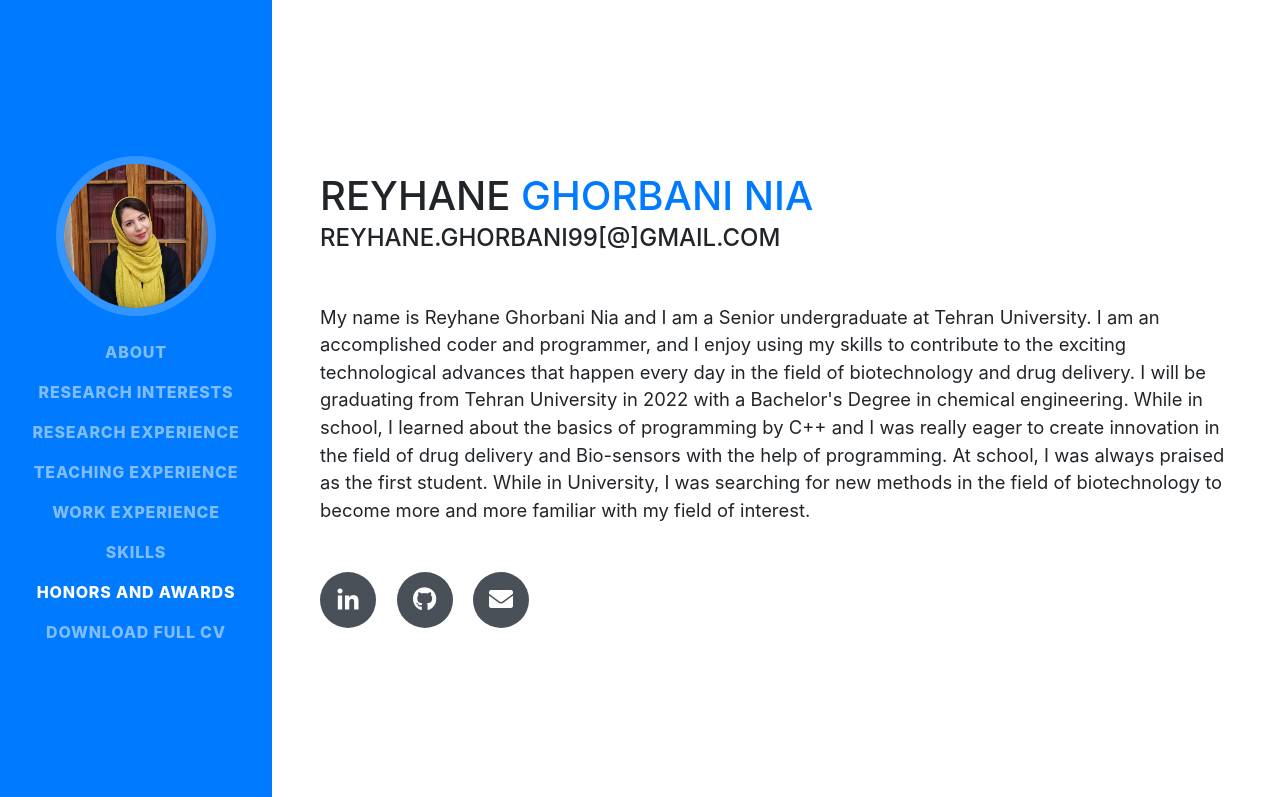
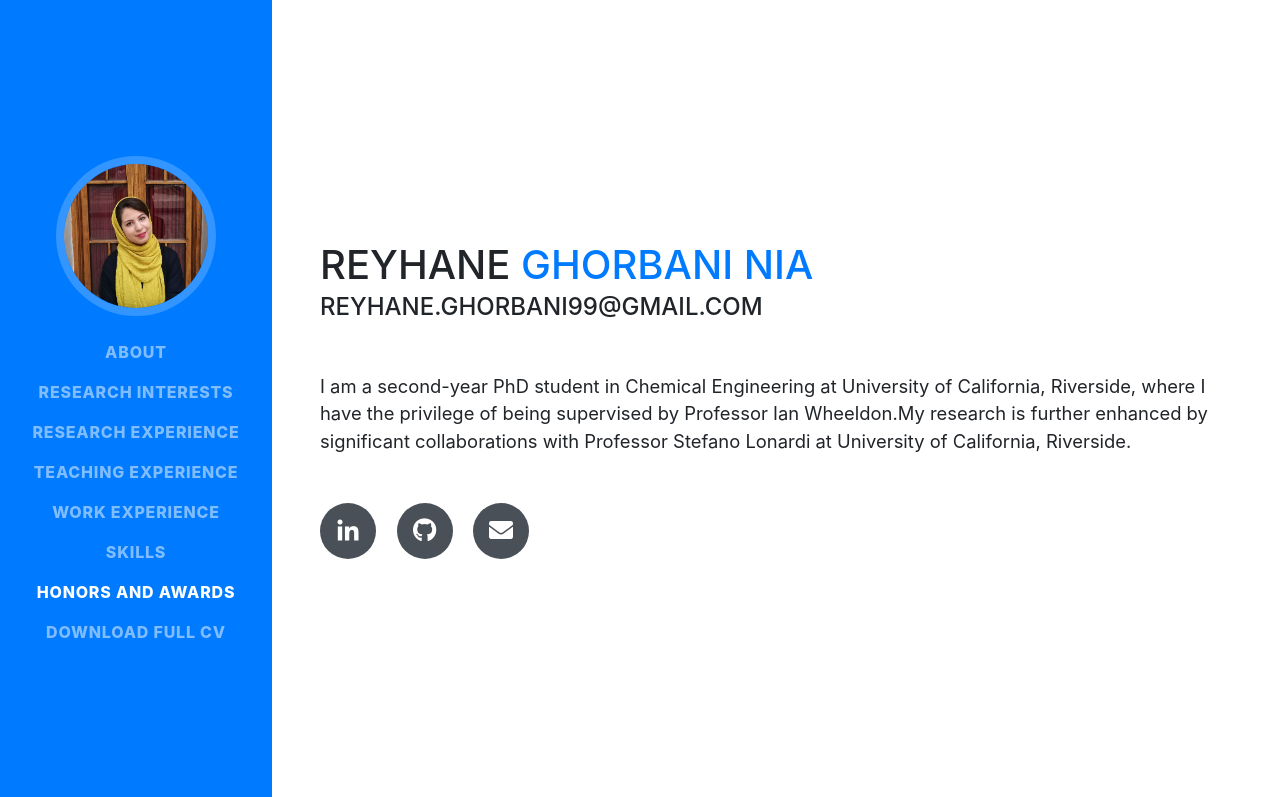
Before and after one commit to reyghorbani/reyghorbani.github.io, a website with bundled scripts: page index.html in a window 1280 px wide. Shown: the top 797 px of the page. Built offline with nearby package versions, Linux system fonts and the light colour scheme; a web font is replaced by a local one.

Commit message:
Update index.html

```diff
--- a/index.html
+++ b/index.html
@@ -75,20 +75,10 @@
           <h1 class="mb-0">Reyhane
             <span class="text-primary">Ghorbani Nia</span>
           </h1>
-          <div class="subheading mb-5"> reyhane.ghorbani99[@]gmail.com </div>
-          <p class="lead mb-5"> My name is Reyhane Ghorbani Nia and I am a Senior
-            undergraduate at Tehran University. I am an accomplished coder
-            and programmer, and I enjoy using my skills to contribute to the
-            exciting technological advances that happen every day in the field
-            of biotechnology and drug delivery. I will be graduating from
-            Tehran University in 2022 with a Bachelor's Degree in chemical
-            engineering. While in school, I learned about the basics of
-            programming by C++ and I was really eager to create innovation in
-            the field of drug delivery and Bio-sensors with the help of
-            programming. At school, I was always praised as the first student.
-            While in University, I was searching for new methods in the field
-            of biotechnology to become more and more familiar with my field
-            of interest.
+          <div class="subheading mb-5"> reyhane.ghorbani99@gmail.com </div>
+          <p class="lead mb-5"> I am a second-year PhD student in Chemical Engineering at University of California, Riverside,
+		  where I have the privilege of being supervised by Professor Ian Wheeldon.My research is further enhanced by significant
+		  collaborations with Professor Stefano Lonardi at University of California, Riverside.
           </p>
           <div class="social-icons">
             <a href="https://www.linkedin.com/in/reyhane-g-467b8b17b/">
```
